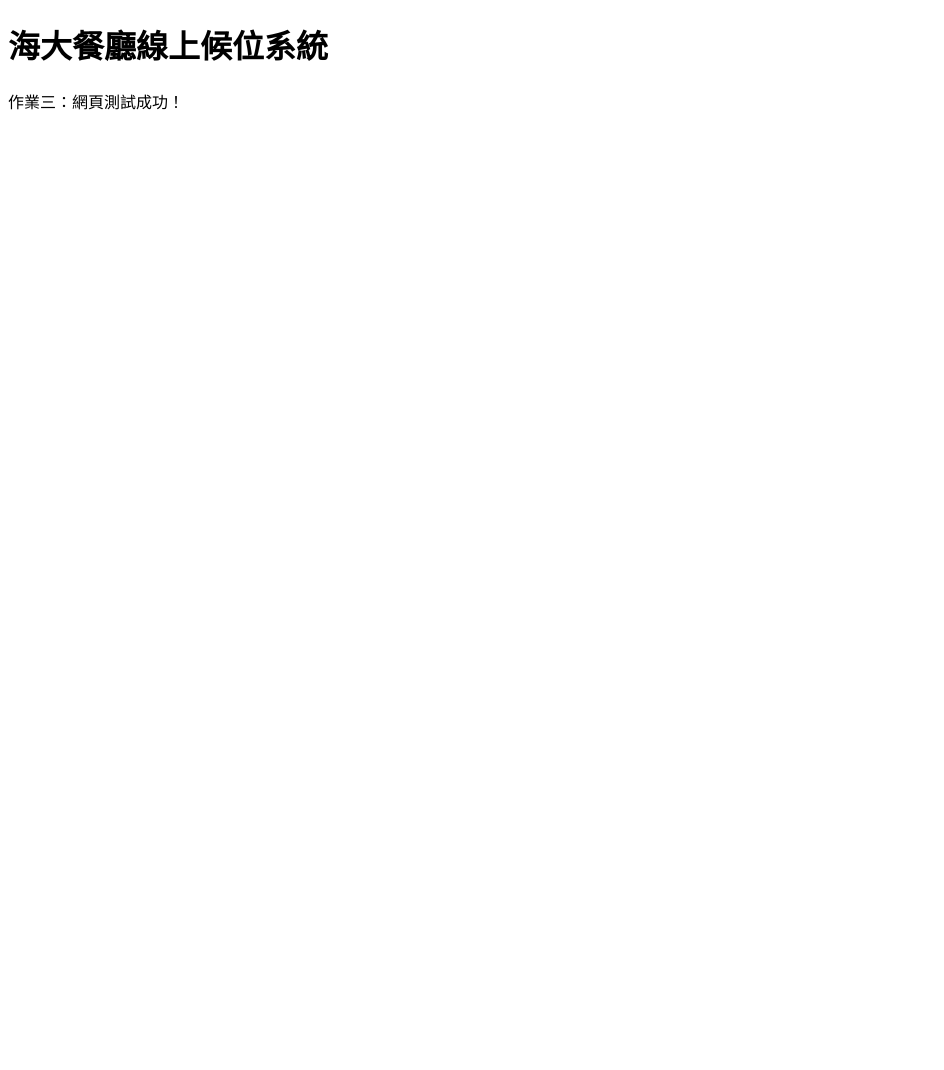
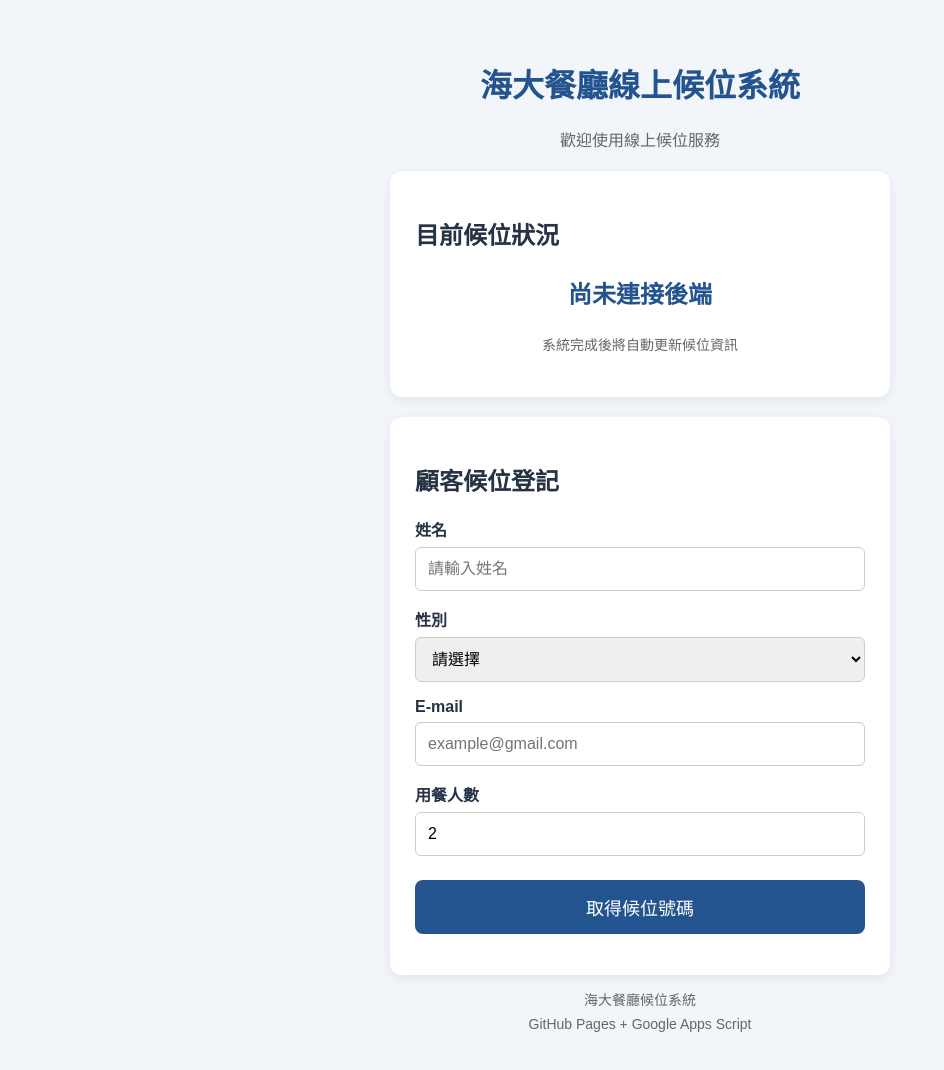
Before and after one commit to hanschang1207/restaurant-waitlist, a plain HTML site: page index.html in a window 1280 px wide. Shown: the whole page, without its empty margins (0-944 px from the left). Before the commit the page ends 800 px from the top, so only its background shows below. Drawn offline with Linux system fonts and the light colour scheme.

Commit message:
Update title and styling for waitlist system

```diff
--- a/index.html
+++ b/index.html
@@ -1,12 +1,169 @@
 <!DOCTYPE html>
 <html lang="zh-Hant">
 <head>
-    <meta charset="UTF-8">
-    <meta name="viewport" content="width=device-width, initial-scale=1.0">
-    <title>海大餐廳候位系統</title>
+<meta charset="UTF-8">
+<meta name="viewport" content="width=device-width, initial-scale=1.0">
+<title>海大餐廳線上候位系統</title>
+
+<style>
+* {
+    box-sizing: border-box;
+}
+
+body {
+    font-family: Arial, "Microsoft JhengHei", sans-serif;
+    background: #f2f5f9;
+    margin: 0;
+    padding: 20px;
+    color: #263345;
+}
+
+.container {
+    max-width: 500px;
+    margin: 40px auto;
+}
+
+h1 {
+    text-align: center;
+    color: #24548f;
+}
+
+.subtitle {
+    text-align: center;
+    color: #666;
+}
+
+.card {
+    background: white;
+    padding: 25px;
+    border-radius: 12px;
+    margin-top: 20px;
+    box-shadow: 0 3px 12px #00000012;
+}
+
+.count {
+    text-align: center;
+    font-size: 24px;
+    color: #24548f;
+    font-weight: bold;
+}
+
+label {
+    display: block;
+    margin-top: 16px;
+    margin-bottom: 6px;
+    font-weight: bold;
+}
+
+input, select {
+    width: 100%;
+    padding: 12px;
+    border: 1px solid #ccc;
+    border-radius: 6px;
+    font-size: 16px;
+}
+
+button {
+    width: 100%;
+    margin-top: 24px;
+    padding: 14px;
+    background: #24548f;
+    color: white;
+    border: none;
+    border-radius: 8px;
+    font-size: 18px;
+    cursor: pointer;
+}
+
+button:hover {
+    background: #173d6b;
+}
+
+.notice {
+    color: #666;
+    font-size: 14px;
+    text-align: center;
+    line-height: 1.7;
+}
+
+#result {
+    margin-top: 16px;
+    text-align: center;
+    color: #24548f;
+}
+</style>
 </head>
+
 <body>
+
+<div class="container">
+
     <h1>海大餐廳線上候位系統</h1>
-    <p>作業三：網頁測試成功！</p>
+    <p class="subtitle">歡迎使用線上候位服務</p>
+
+    <div class="card">
+        <h2>目前候位狀況</h2>
+        <p class="count" id="waitingCount">
+            尚未連接後端
+        </p>
+        <p class="notice">
+            系統完成後將自動更新候位資訊
+        </p>
+    </div>
+
+    <div class="card">
+        <h2>顧客候位登記</h2>
+
+        <form id="waitlistForm">
+
+            <label for="name">姓名</label>
+            <input type="text" id="name"
+                   required maxlength="30"
+                   placeholder="請輸入姓名">
+
+            <label for="gender">性別</label>
+            <select id="gender" required>
+                <option value="">請選擇</option>
+                <option value="男">男</option>
+                <option value="女">女</option>
+                <option value="其他">其他</option>
+            </select>
+
+            <label for="email">E-mail</label>
+            <input type="email" id="email"
+                   required
+                   placeholder="example@gmail.com">
+
+            <label for="party_size">用餐人數</label>
+            <input type="number" id="party_size"
+                   min="1" max="20"
+                   value="2" required>
+
+            <button type="submit">
+                取得候位號碼
+            </button>
+        </form>
+
+        <div id="result" aria-live="polite"></div>
+    </div>
+
+    <p class="notice">
+        海大餐廳候位系統<br>
+        GitHub Pages + Google Apps Script
+    </p>
+
+</div>
+
+<script>
+const form = document.getElementById("waitlistForm");
+
+form.addEventListener("submit", function(event) {
+    event.preventDefault();
+
+    document.getElementById("result").textContent =
+        "表單檢查成功！下一步連接後端後，才能正式取得候位號碼。";
+});
+</script>
+
 </body>
 </html>
```
